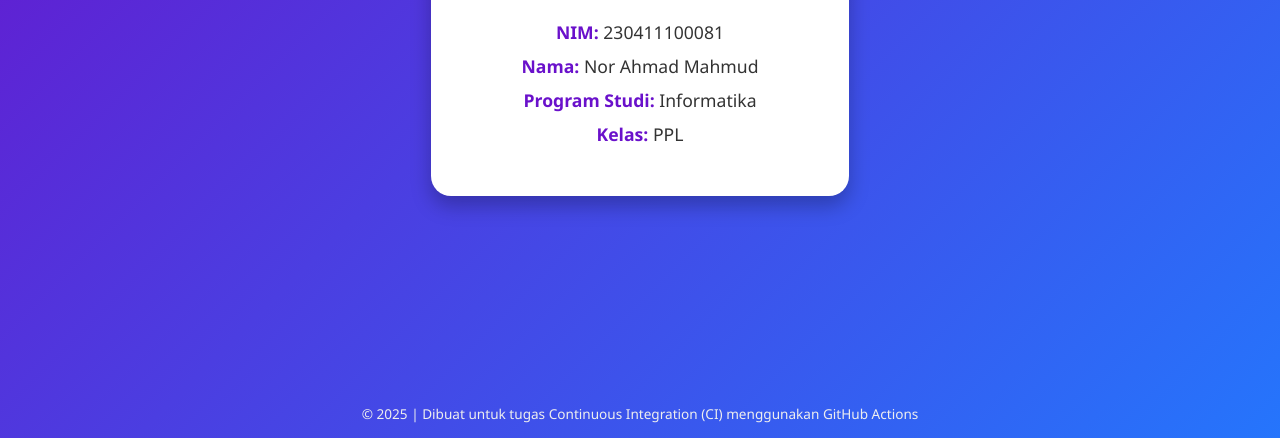
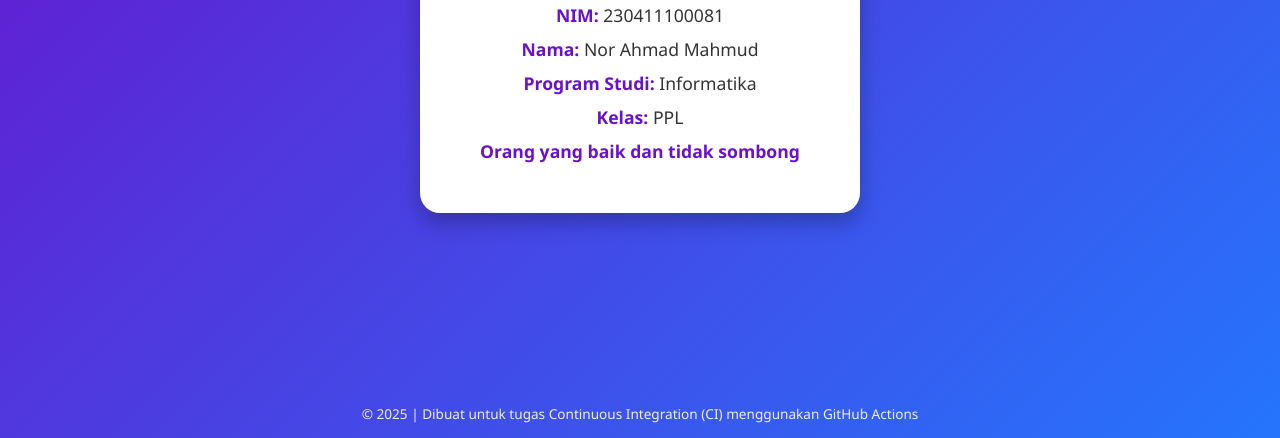
Before and after one commit to Nuuun843/PPL, a plain HTML site: page index.html in a window 1280 px wide. Shown: the part 362-800 px from the top of the page. Drawn offline with Linux system fonts and the light colour scheme.

Commit message:
Add description about being kind and humble

```diff
--- a/index.html
+++ b/index.html
@@ -84,6 +84,7 @@
     <p><strong>Nama:</strong> Nor Ahmad Mahmud</p>
     <p><strong>Program Studi:</strong> Informatika</p>
     <p><strong>Kelas:</strong> PPL</p>
+    <p><strong>Orang yang baik dan tidak sombong</strong></p>
   </div>
 
   <footer>
```
